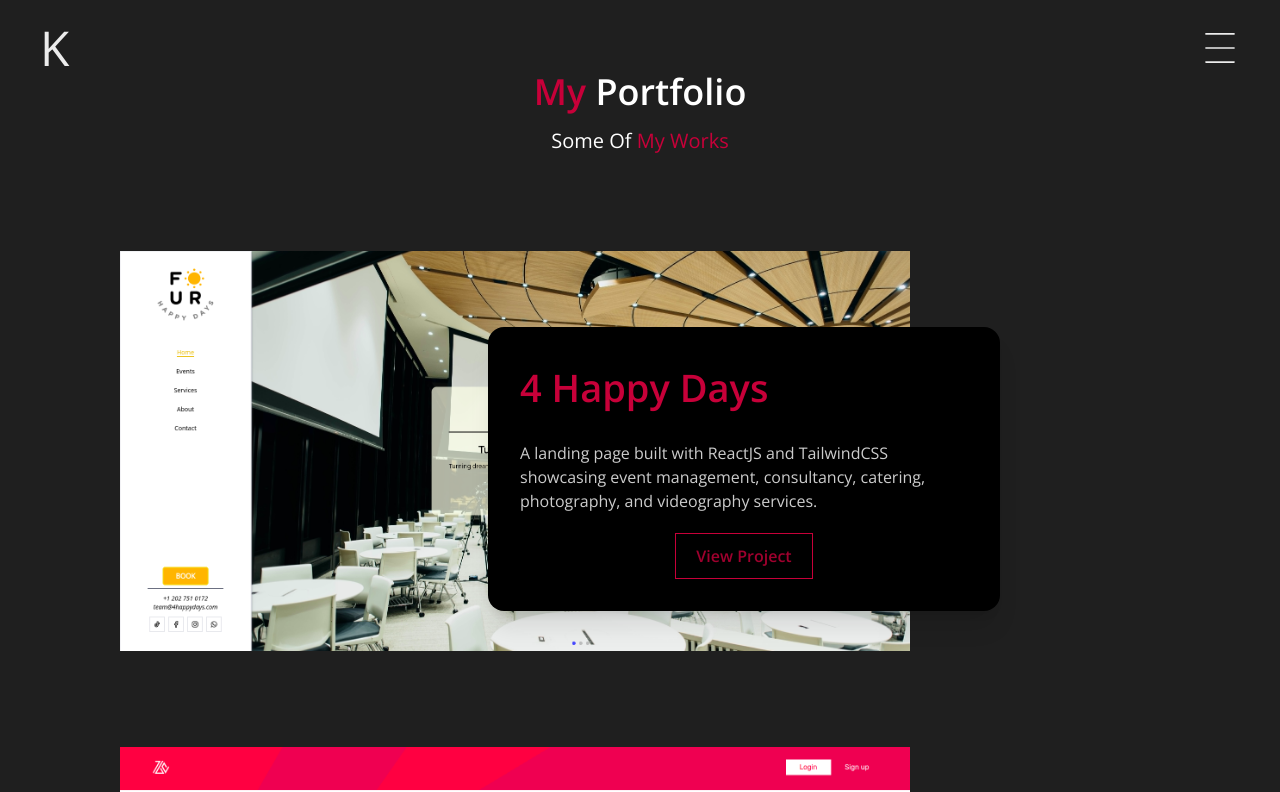
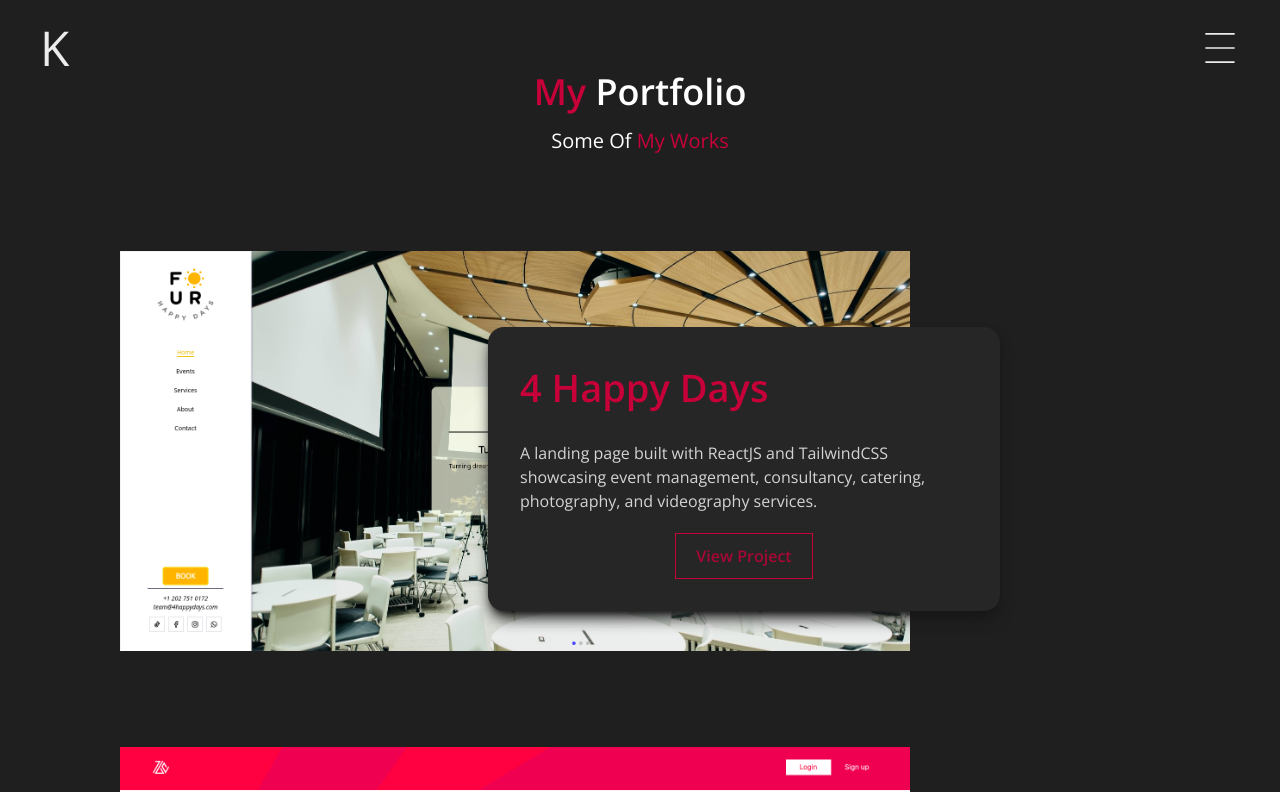
Before and after one commit to Kirubel1422/PersonalPortfolio, a React (Vite) app: page /portfolio in a window 1280 px wide. Shown: the top 792 px of the page. Built offline with nearby package versions, Linux system fonts and the light colour scheme.

Commit message:
Updated ProjectCards.jsx

```diff
--- a/src/components/ProjectCards.jsx
+++ b/src/components/ProjectCards.jsx
@@ -10,7 +10,7 @@ const ProjectCards = ({ img, title, desc, projectLink, ...props }) => {
           alt={"Project Image"}
         />
 
-        <div className="lg:p-8 md:p-6 px-4 py-6 shadow-xl lg:w-[40vw] justify-center lg:absolute lg:-right-10 xl:right-40 lg:bottom-[5%] xl:bottom-[10%] rounded-[16px] bg-black">
+        <div className="lg:p-8 md:p-6 px-4 py-6 lg:shadow-lg lg:shadow-neutral-900 lg:w-[40vw] justify-center lg:absolute lg:-right-10 xl:right-40 lg:bottom-[5%] xl:bottom-[10%] rounded-[16px] bg-neutral-800">
           <h3 className="md:text-[38px] text-[32px] font-semibold text-primary">
             {title}
           </h3>
```
